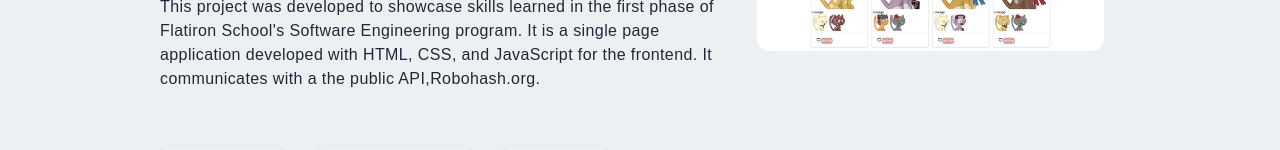
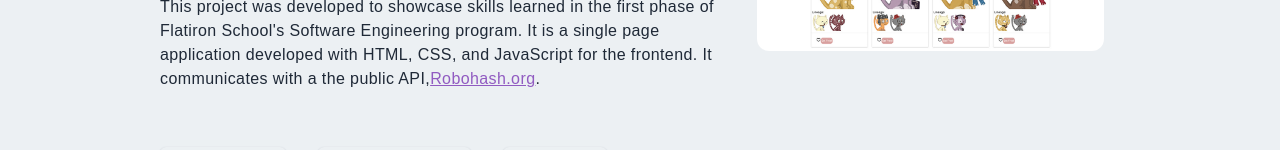
Before and after one commit to mariareedstrom/my-portfolio, a Next.js app: page /projects/kittycatgenerator in a window 1280 px wide. Shown: the part 613-763 px from the top of the page. Built offline with nearby package versions, Linux system fonts and the light colour scheme.

Commit message:
fix scroll to anchor ID from navbar

```diff
--- a/app/components/Navbar.tsx
+++ b/app/components/Navbar.tsx
@@ -42,27 +42,21 @@ export default function Navbar() {
         </Link>
         <nav>
           <ul className="hidden md:flex  ">
-            <Link href="#home" className="hover:text-[#915BC1] hover:underline">
+            <a href="#home" className="hover:text-[#915BC1] hover:underline">
               <li className="ml-10 text-sm uppercase ">Home</li>
-            </Link>
-            <Link
-              href="#about"
-              className="hover:text-[#915BC1] hover:underline"
-            >
+            </a>
+            <a href="#about" className="hover:text-[#915BC1] hover:underline">
               <li className="ml-10 text-sm uppercase ">About</li>
-            </Link>
-            <Link
-              href="#skills"
-              className="hover:text-[#915BC1] hover:underline"
-            >
+            </a>
+            <a href="#skills" className="hover:text-[#915BC1] hover:underline">
               <li className="ml-10 text-sm uppercase ">Skills</li>
-            </Link>
-            <Link
+            </a>
+            <a
               href="#projects"
               className="hover:text-[#915BC1] hover:underline"
             >
               <li className="ml-10 text-sm uppercase ">Projects</li>
-            </Link>
+            </a>
           </ul>
           <div className="md:hidden">
             <AiOutlineMenu size={25} />
--- a/app/globals.css
+++ b/app/globals.css
@@ -5,9 +5,10 @@
 @import url("https://fonts.googleapis.com/css2?family=Raleway:wght@100;200;300;400;500;600;700;800;900&display=swap");
 
 html {
-  scroll-behavior: smooth;
   font-family: "Raleway", sans-serif;
   height: 100vh;
+  --scroll-behavior: smooth !important;
+  scroll-behavior: smooth !important;
 }
 
 @layer base {
--- a/app/projects/kittycatgenerator/page.tsx
+++ b/app/projects/kittycatgenerator/page.tsx
@@ -47,6 +47,7 @@ export default function Project() {
                   href="https://robohash.org/"
                   rel="noopener noreferrer"
                   target="_blank"
+                  className="underline text-[#915BC1] "
                 >
                   Robohash.org
                 </a>
```
Also changed, not shown: 1 other file (tests, documents, lock files or other folders).
